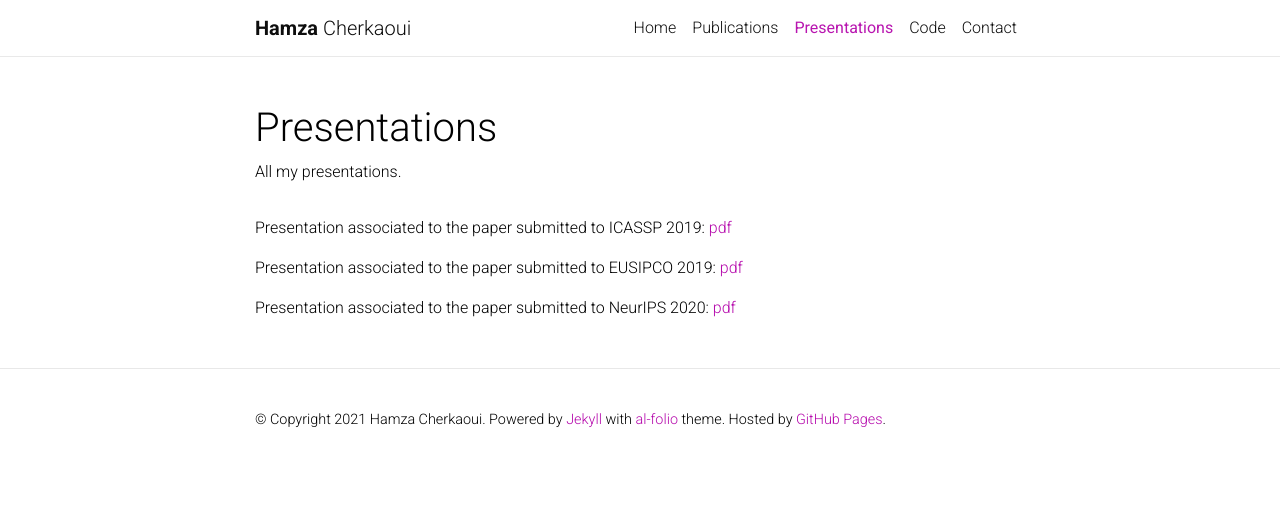
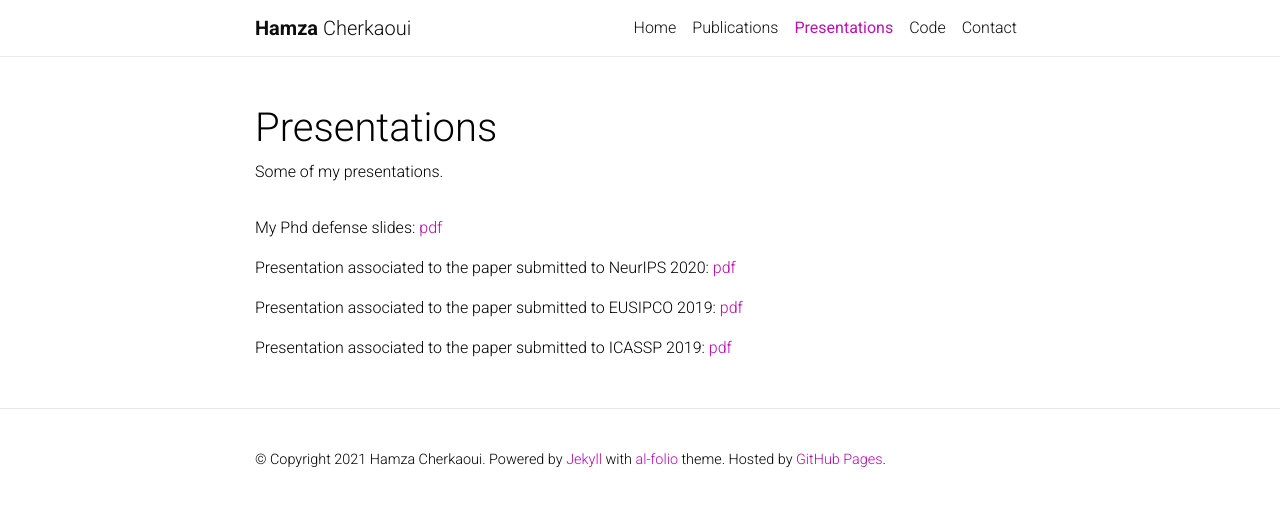
Before and after one commit to hcherkaoui/hcherkaoui.github.io, a Jekyll site: the page built from _pages/03_presentations.md, in a window 1280 px wide. Shown: the top 506 px of the page. Built offline with Jekyll 4.4.1, drawn with Linux system fonts in a browser that asks for light colours; nearby versions of some CDN libraries; a style sheet for code colours, icons or effects is not loaded.

Commit message:
ADD add my PhD defense slides

```diff
--- a/_pages/03_presentations.md
+++ b/_pages/03_presentations.md
@@ -2,13 +2,15 @@
 layout: page
 permalink: /presentation/
 title: Presentations
-description: All my presentations.
+description: Some of my presentations.
 nav: true
 order: 3
 ---
 
-Presentation associated to the paper submitted to ICASSP 2019: <a href="{{ '2019_ICASSP_slides.pdf' | prepend: '/assets/pdf/' | relative_url }}" target="_blank">pdf</a>
+My Phd defense slides: <a href="{{ '2021_defense_slides.pdf' | prepend: '/assets/pdf/' | relative_url }}" target="_blank">pdf</a>
+
+Presentation associated to the paper submitted to NeurIPS 2020: <a href="{{ '2020_NeurIPS_slides.pdf' | prepend: '/assets/pdf/' | relative_url }}" target="_blank">pdf</a>
 
 Presentation associated to the paper submitted to EUSIPCO 2019: <a href="{{ '2019_EUSIPCO_slides.pdf' | prepend: '/assets/pdf/' | relative_url }}" target="_blank">pdf</a>
 
-Presentation associated to the paper submitted to NeurIPS 2020: <a href="{{ '2020_NeurIPS_slides.pdf' | prepend: '/assets/pdf/' | relative_url }}" target="_blank">pdf</a>
+Presentation associated to the paper submitted to ICASSP 2019: <a href="{{ '2019_ICASSP_slides.pdf' | prepend: '/assets/pdf/' | relative_url }}" target="_blank">pdf</a>
```
Also changed, not shown: 1 other file.
